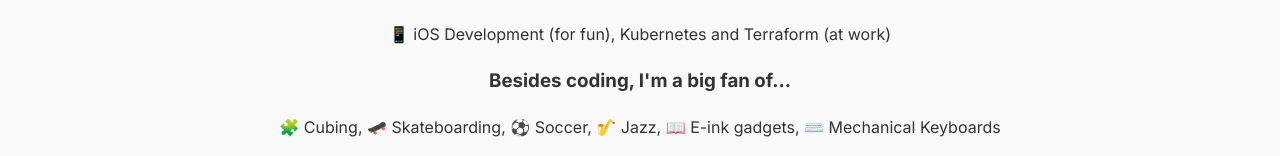
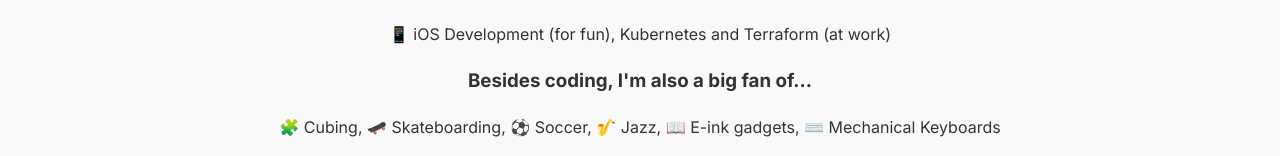
Before and after one commit to leesolivia14/leesolivia14.github.io, a React (Vite) app: page / in a window 1280 px wide. Shown: the part 244-400 px from the top of the page. Built offline with nearby package versions, Linux system fonts and the light colour scheme; a web font is replaced by a local one.

Commit message:
editing title

```diff
--- a/index.html
+++ b/index.html
@@ -12,7 +12,7 @@
     <link rel="preconnect" href="https://fonts.googleapis.com">
     <link rel="preconnect" href="https://fonts.gstatic.com" crossorigin>
     <link href="https://fonts.googleapis.com/css2?family=Jersey+25&display=swap" rel="stylesheet">
-
+    <title>Olivia Lee</title>
   </head>
   <body>
     <div id="root"></div>
--- a/src/App.css
+++ b/src/App.css
@@ -20,7 +20,7 @@
     top: 0;
     padding: 15px 0;
     z-index: 1000;  /* Makes sure it stays above other content */
-    background-color: #fff;
+    background-color: #f9f9f9;
 }
 
 .navbar a {
--- a/src/components/Intro.jsx
+++ b/src/components/Intro.jsx
@@ -30,7 +30,7 @@
                             <p>📱 iOS Development (for fun), Kubernetes and Terraform (at work)</p>
                         </div>
                         <div className="interests">
-                            <h3>Besides coding, I'm a big fan of...</h3>
+                            <h3>Besides coding, I'm also a big fan of...</h3>
                             <p>🧩 Cubing, 🛹 Skateboarding, ⚽ Soccer, 🎷 Jazz, 📖 E-ink gadgets, ⌨️ Mechanical Keyboards</p>
                         </div>
                     </div>
--- a/src/data/portfolio.js
+++ b/src/data/portfolio.js
@@ -8,6 +8,7 @@
     },
     {
         title: 'Movie Title Generator',
+        //imgUrl: 'assets/Screenshot 2025-02-17 at 11.11.34 PM.png',
         description: 'Generate, save, and manage randomized or custom movie titles, with account-based features for personalized title storage',
         stack: ['JavaScript', 'Node.js', 'Express.js', 'Passport.js', 'MongoDB'],
         link: 'https://github.com/leesolivia14/Movie-Title-Generator',
```
Also changed, not shown: public/assets/Screenshot 2025-02-17 at 11.11.34 PM.png (added), 5 other files (tests, documents, lock files or other folders).
